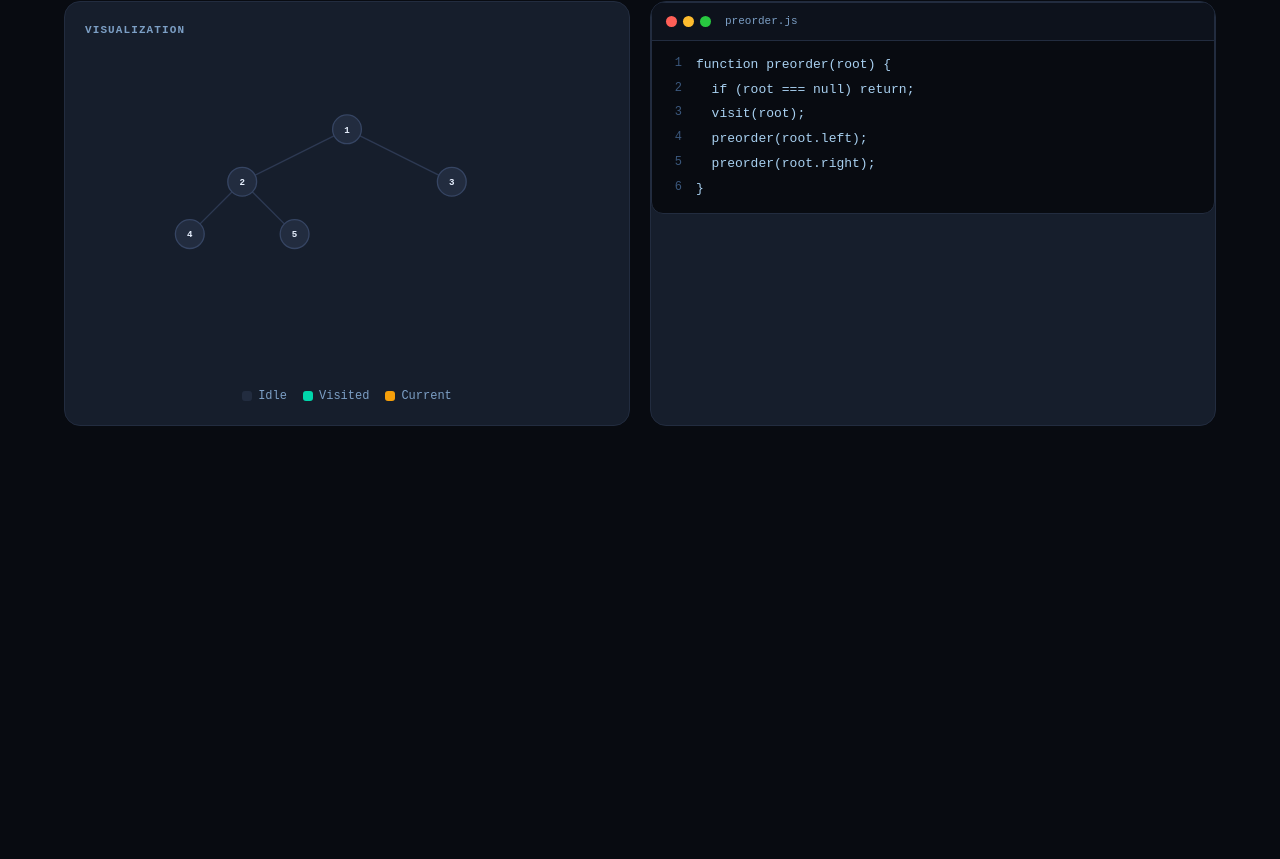
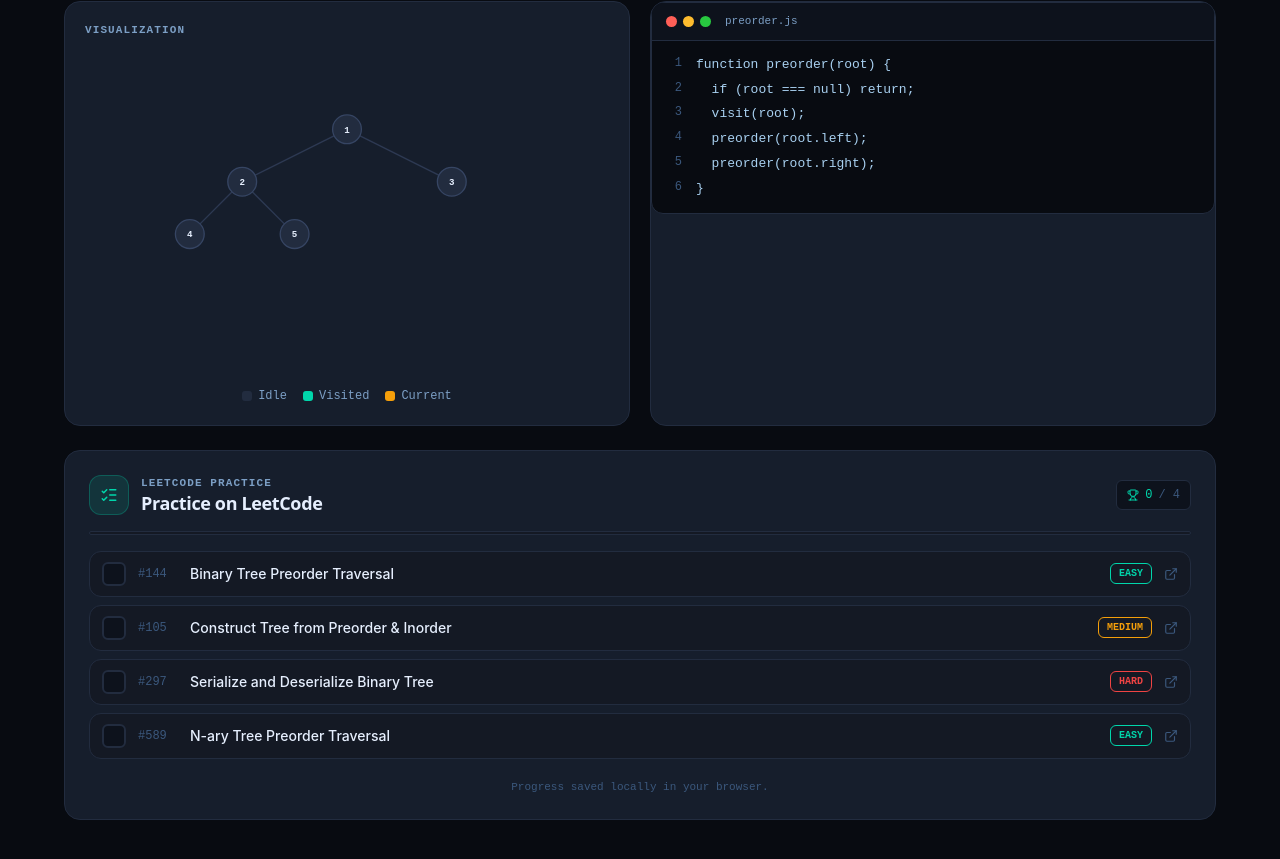
Before and after one commit to Shashankphiske/revitalize-your-react-7d966996, a React (Vite) app: page /preorder in a window 1280 px wide. Shown: the part 921-1780 px from the top of the page. Before the commit the page ends 1411 px from the top, so only its background shows below. Built offline with nearby package versions, Linux system fonts and the light colour scheme.

Commit message:
Changes
Co-authored-by: Shashankphiske <111897076+Shashankphiske@users.noreply.github.com>

```diff
--- a/src/algo/PostorderPage.jsx
+++ b/src/algo/PostorderPage.jsx
@@ -19,6 +19,7 @@ const PostorderPage = () => (
     endpoint="postorder"
     code={CODE}
     codeLine={4}
+    leetcodeSlug="postorder"
   />
 );
 
--- a/src/algo/PreorderPage.jsx
+++ b/src/algo/PreorderPage.jsx
@@ -19,6 +19,7 @@ const PreorderPage = () => (
     endpoint="preorder"
     code={CODE}
     codeLine={2}
+    leetcodeSlug="preorder"
   />
 );
 
```
